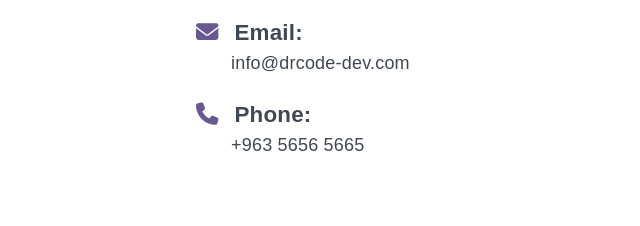
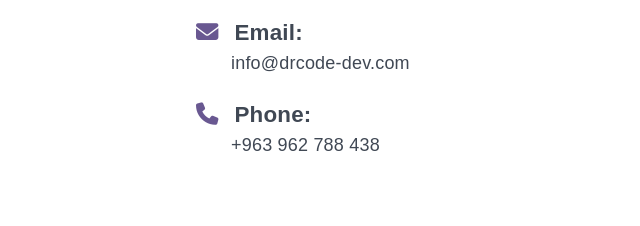
Before and after one commit to drcode-dev/drcode, a plain HTML site: page index.html in a window 1280 px wide. Shown: the part 5713-5939 px from the top of the page, 0-640 px from the left. Drawn offline with Linux system fonts and the light colour scheme; grey boxes are pictures that could not be loaded; animation ran at ten frames a second.

Commit message:
Update index.html

```diff
--- a/index.html
+++ b/index.html
@@ -1011,7 +1011,7 @@
                                 <li>
                                     <i class="fa-solid fa-phone">
                                         <strong>Phone:</strong>
-                                        <p> +963 5656 5665</p>
+                                        <p> +963 962 788 438</p>
                                     </i>
                                 </li>
                             </ul>
```
